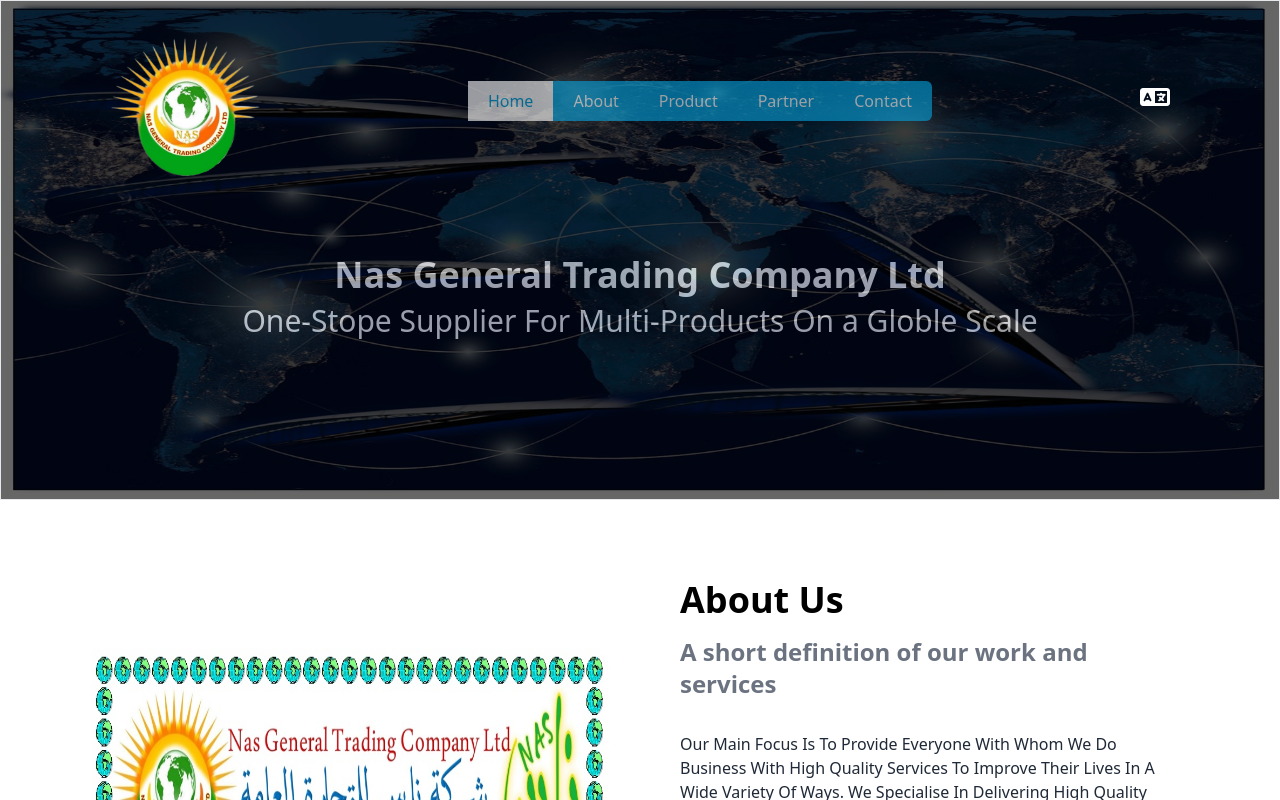
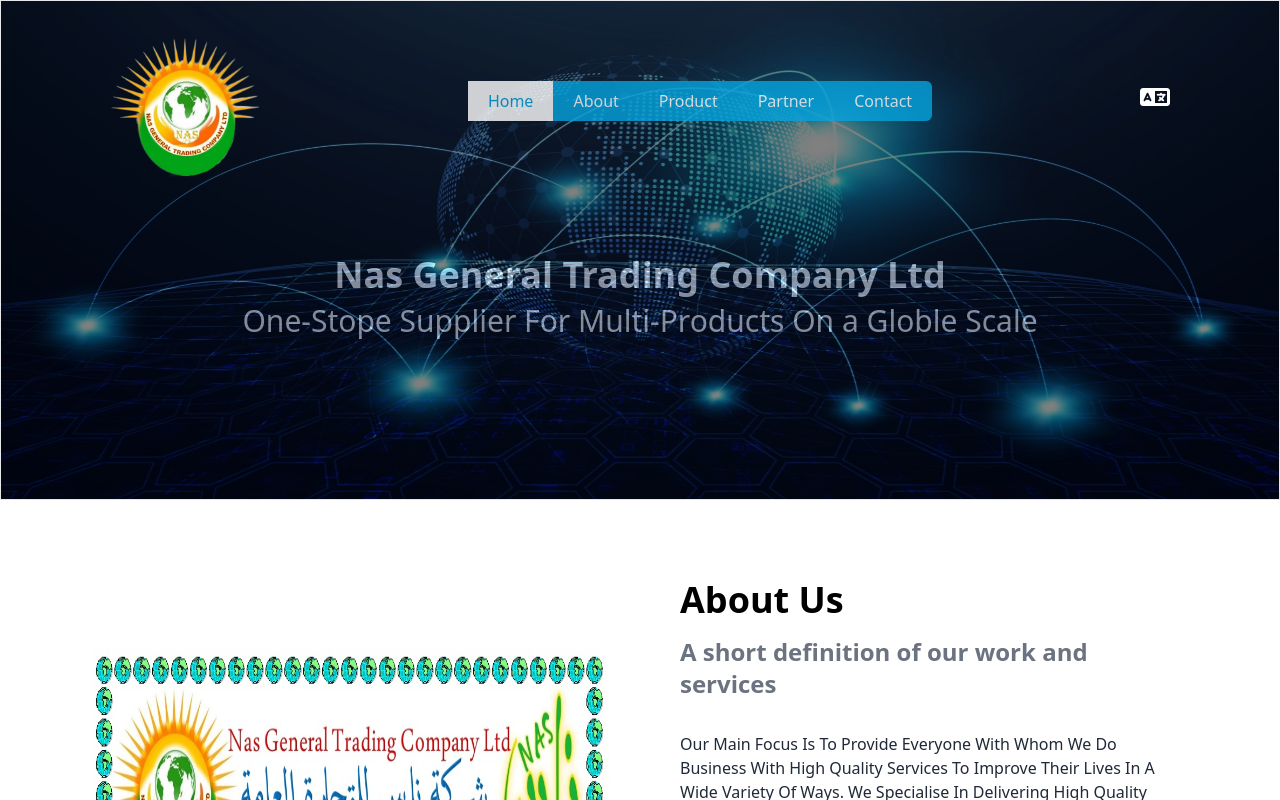
Before and after one commit to zanamira43/NasNgtcLtdWebSite, a Nuxt app: page / in a window 1280 px wide. Shown: the top 800 px of the page. Built offline with nearby package versions, Linux system fonts and the light colour scheme.

Commit message:
change header image

```diff
--- a/components/Ar/Header.vue
+++ b/components/Ar/Header.vue
@@ -16,8 +16,10 @@
       </div>
 
       <!-- hader section image background -->
-        <img src="/ngtc-header-bg-image.jpg" alt="header-image"
-        class="w-full h-full items-center opacity-40 absolute" />
+        <!-- <img src="/ngtc-header-bg-image.jpg" alt="header-image"
+        class="w-full h-full items-center opacity-40 absolute" /> -->
+        <img src="/nas-ltd-website-bg-header.jpg" alt="header-image"
+        class="w-full h-full items-center opacity-50 absolute" />
 
       <div class="container mx-auto">
         <!-- navbar section -->
@@ -32,7 +34,7 @@
 
             <!-- menu link-->
             <div class="hidden w-full lg:block md:w-auto">
-                <div class="text-white z-10 bg-[#06A4DF] opacity-[60%] mt-10
+                <div class="text-white z-10 bg-[#06A4DF] opacity-[80%] mt-10
                       h-10 rounded-md">
                   <ul class="flex items-center">
                     <li v-for="(menuItem, i) in menuItems" :key="i"
--- a/components/En/Header.vue
+++ b/components/En/Header.vue
@@ -16,8 +16,10 @@
       </div>
 
       <!-- hader section image background -->
-        <img src="/ngtc-header-bg-image.jpg" alt="header-image"
-        class="w-full h-full items-center opacity-40 absolute" />
+        <!-- <img src="/ngtc-header-bg-image.jpg" alt="header-image"
+        class="w-full h-full items-center opacity-40 absolute" /> -->
+        <img src="/nas-ltd-website-bg-header.jpg" alt="header-image"
+        class="w-full h-full items-center opacity-50 absolute" />
 
       <div class="container mx-auto">
         <!-- navbar section -->
@@ -33,7 +35,7 @@
 
             <!-- menu link-->
             <div class="hidden lg:block md:flex">
-              <div class="text-white z-10 bg-[#06A4DF] opacity-[60%] mt-10
+              <div class="text-white z-10 bg-[#06A4DF] opacity-[80%] mt-10
                     h-10 rounded-md">
                 <ul class="flex items-center">
                   <li v-for="(menuItem, i) in menuItems" :key="i"
--- a/components/Ku/Header.vue
+++ b/components/Ku/Header.vue
@@ -16,8 +16,10 @@
       </div>
 
       <!-- hader section image background -->
-        <img src="/ngtc-header-bg-image.jpg" alt="header-image"
-        class="w-full h-full items-center opacity-40 absolute" />
+        <!-- <img src="/ngtc-header-bg-image.jpg" alt="header-image"
+        class="w-full h-full items-center opacity-40 absolute" /> -->
+        <img src="/nas-ltd-website-bg-header.jpg" alt="header-image"
+        class="w-full h-full items-center opacity-50 absolute" />
 
       <div class="container mx-auto">
         <!-- navbar section -->
@@ -32,7 +34,7 @@
 
             <!-- menu link-->
             <div class="hidden w-full lg:block md:w-auto">
-                <div class="text-white z-10 bg-[#06A4DF] opacity-[60%] mt-10
+                <div class="text-white z-10 bg-[#06A4DF] opacity-[80%] mt-10
                       h-10 rounded-md">
                   <ul class="flex items-center">
                     <li v-for="(menuItem, i) in menuItems" :key="i"
```
Also changed, not shown: public/nas-ltd-website-bg-header.jpg (added), 1 other file (tests, documents, lock files or other folders).
